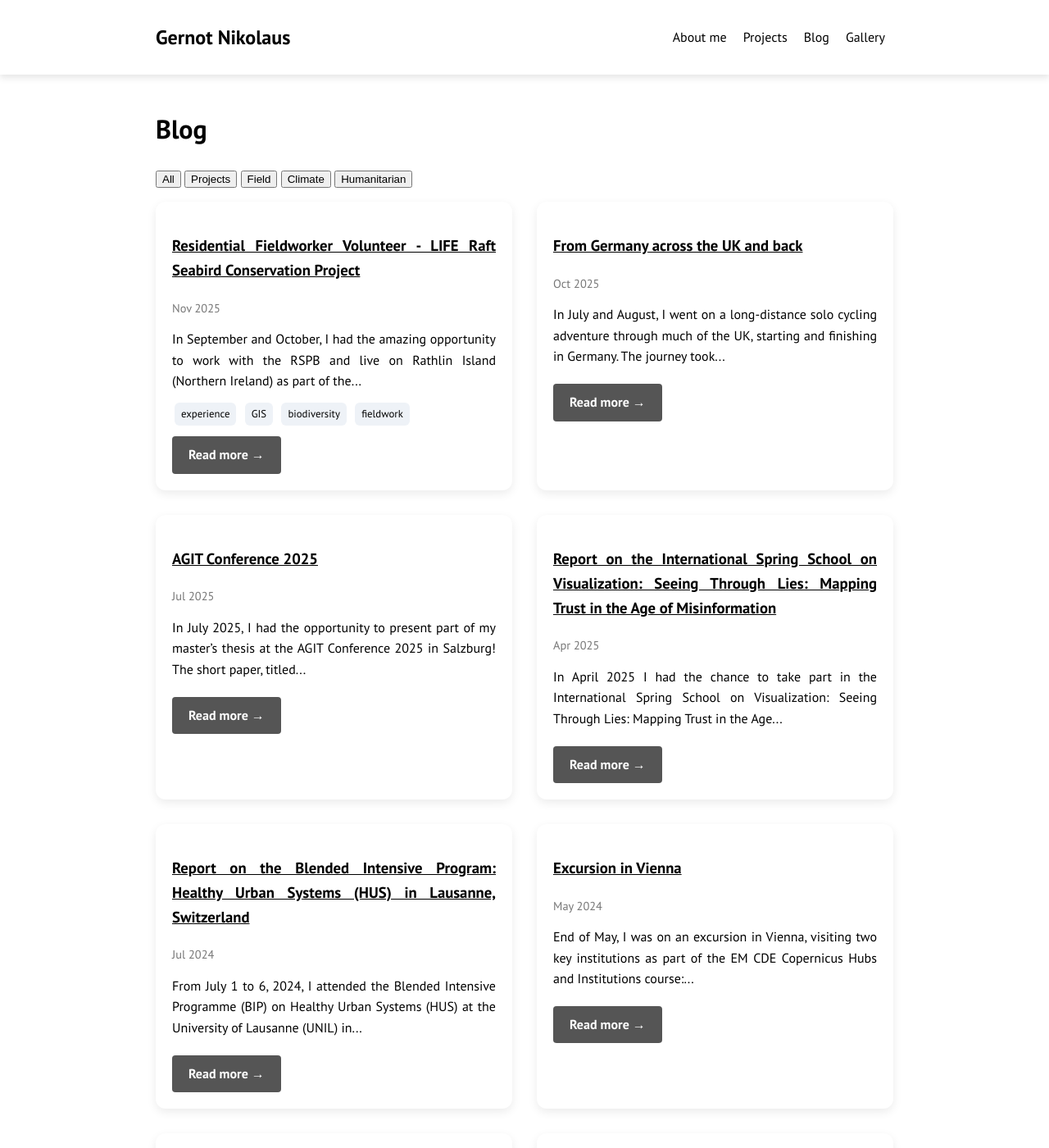
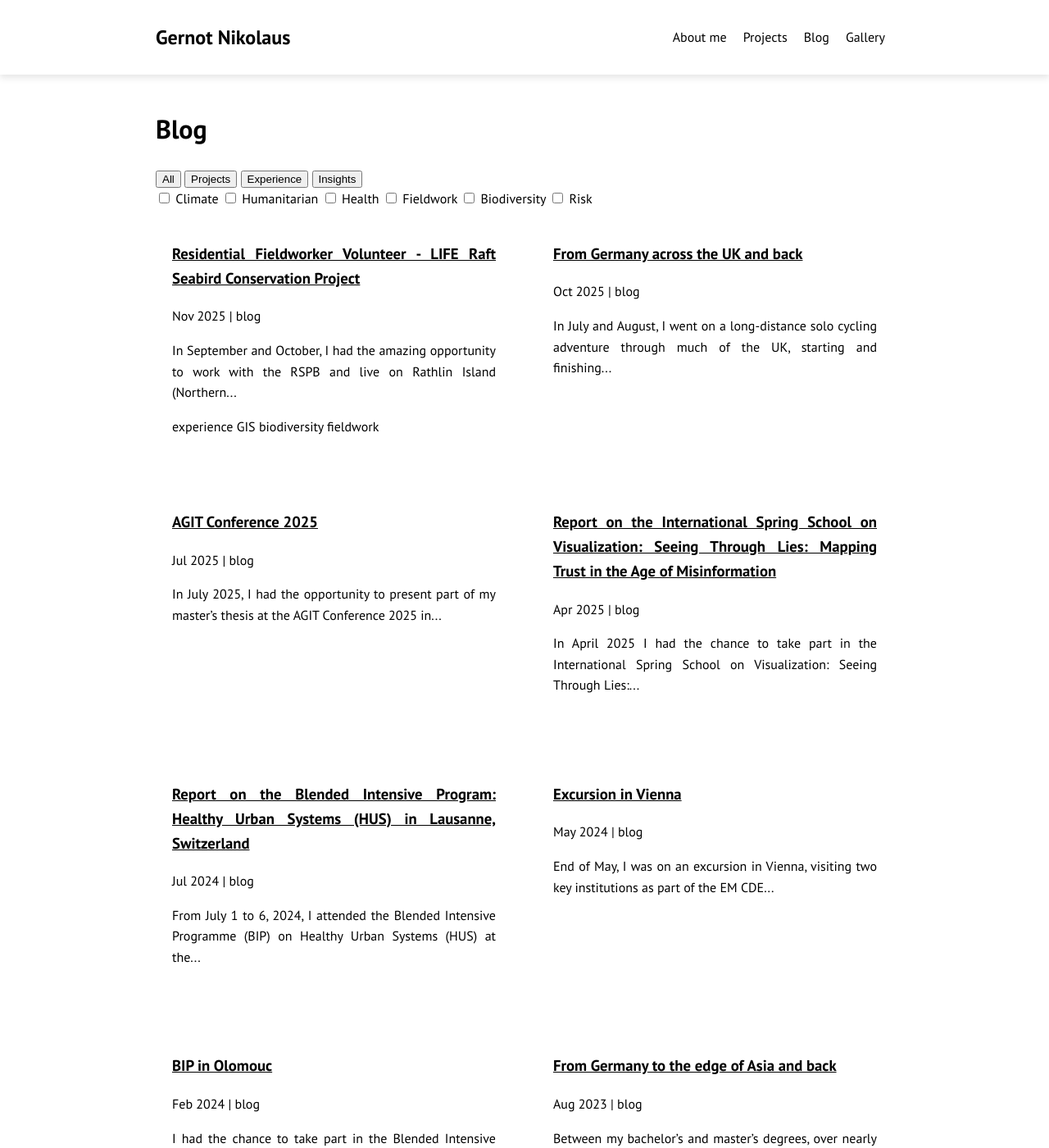
Before and after one commit to gernotnikolaus/gernotnikolaus.github.io, a Jekyll site: the page built from blog.md, in a window 1280 px wide and 1400 px high. Shown: the whole window at 82% size. Built offline with Jekyll 4.4.1, drawn with Linux system fonts in a browser that asks for light colours; some of the changed text lies outside the part shown.

Commit message:
filter update

```diff
--- a/blog.md
+++ b/blog.md
@@ -3,49 +3,92 @@ layout: default
 title: Blog
 ---
 
-<button onclick="filterPosts('all')">All</button>
-<button onclick="filterPosts('project')">Projects</button>
-<button onclick="filterPosts('fieldwork')">Field</button>
-<button onclick="filterPosts('climate')">Climate</button>
-<button onclick="filterPosts('humanitarian')">Humanitarian</button>
+<div class="filter-container">
 
-<div class="portfolio-grid">
-  {% assign sorted_posts = site.posts | sort: 'date' | reverse %}
-  {% for post in sorted_posts %}
+  <!-- CATEGORY FILTER -->
+  <div class="category-filters">
+    <button onclick="filterCategory('all')">All</button>
+    <button onclick="filterCategory('project')">Projects</button>
+    <button onclick="filterCategory('experience')">Experience</button>
+    <button onclick="filterCategory('insight')">Insights</button>
+  </div>
 
-  <div class="portfolio-card">
+  <!-- TAG FILTER -->
+  <div class="tag-filters">
+    <label><input type="checkbox" value="climate"> Climate</label>
+    <label><input type="checkbox" value="humanitarian"> Humanitarian</label>
+    <label><input type="checkbox" value="health"> Health</label>
+    <label><input type="checkbox" value="fieldwork"> Fieldwork</label>
+    <label><input type="checkbox" value="biodiversity"> Biodiversity</label>
+    <label><input type="checkbox" value="risk"> Risk</label>
+  </div>
+
+</div>
+
+<div class="portfolio-grid" id="portfolio">
+
+  {% for post in site.posts %}
+  <div class="card"
+       data-category="{{ post.categories | join: ' ' }}"
+       data-tags="{{ post.tags | join: ' ' }}">
 
     {% if post.image %}
-      <a href="{{ post.url }}">
-        <img src="{{ post.image }}" class="card-image">
-      </a>
+    <img src="{{ post.image }}" class="card-image">
     {% endif %}
 
     <div class="card-content">
-      <h3>
-        <a href="{{ post.url }}">{{ post.title }}</a>
-      </h3>
+      <h3><a href="{{ post.url }}">{{ post.title }}</a></h3>
 
-      <p class="card-meta">
-        {{ post.date | date: "%b %Y" }}
+      <p class="meta">
+        {{ post.date | date: "%b %Y" }} | {{ post.categories[0] }}
       </p>
 
-      <p class="card-excerpt">
-        {{ post.excerpt | strip_html | truncatewords: 25 }}
-      </p>
+      <p>{{ post.excerpt | strip_html | truncatewords: 20 }}</p>
 
-      {% if post.tags %}
-      <div class="card-tags">
+      <div class="tags">
         {% for tag in post.tags %}
-          <span class="tag">{{ tag }}</span>
+          <span>{{ tag }}</span>
         {% endfor %}
       </div>
-      {% endif %}
-
-      <a href="{{ post.url }}" class="read-more">Read more →</a>
     </div>
 
   </div>
+  {% endfor %}
 
-  {% endfor %}
 </div>
+
+<script>
+let activeCategory = "all";
+
+function filterCategory(category) {
+  activeCategory = category;
+  applyFilters();
+}
+
+document.querySelectorAll('.tag-filters input').forEach(cb => {
+  cb.addEventListener('change', applyFilters);
+});
+
+function applyFilters() {
+  let selectedTags = Array.from(document.querySelectorAll('.tag-filters input:checked'))
+                          .map(cb => cb.value);
+
+  document.querySelectorAll('.card').forEach(card => {
+
+    let cardCategory = card.dataset.category;
+    let cardTags = card.dataset.tags;
+
+    let categoryMatch = (activeCategory === "all") || cardCategory.includes(activeCategory);
+
+    let tagMatch = selectedTags.length === 0 ||
+      selectedTags.every(tag => cardTags.includes(tag));
+
+    if (categoryMatch && tagMatch) {
+      card.style.display = "block";
+    } else {
+      card.style.display = "none";
+    }
+
+  });
+}
+</script>
```
